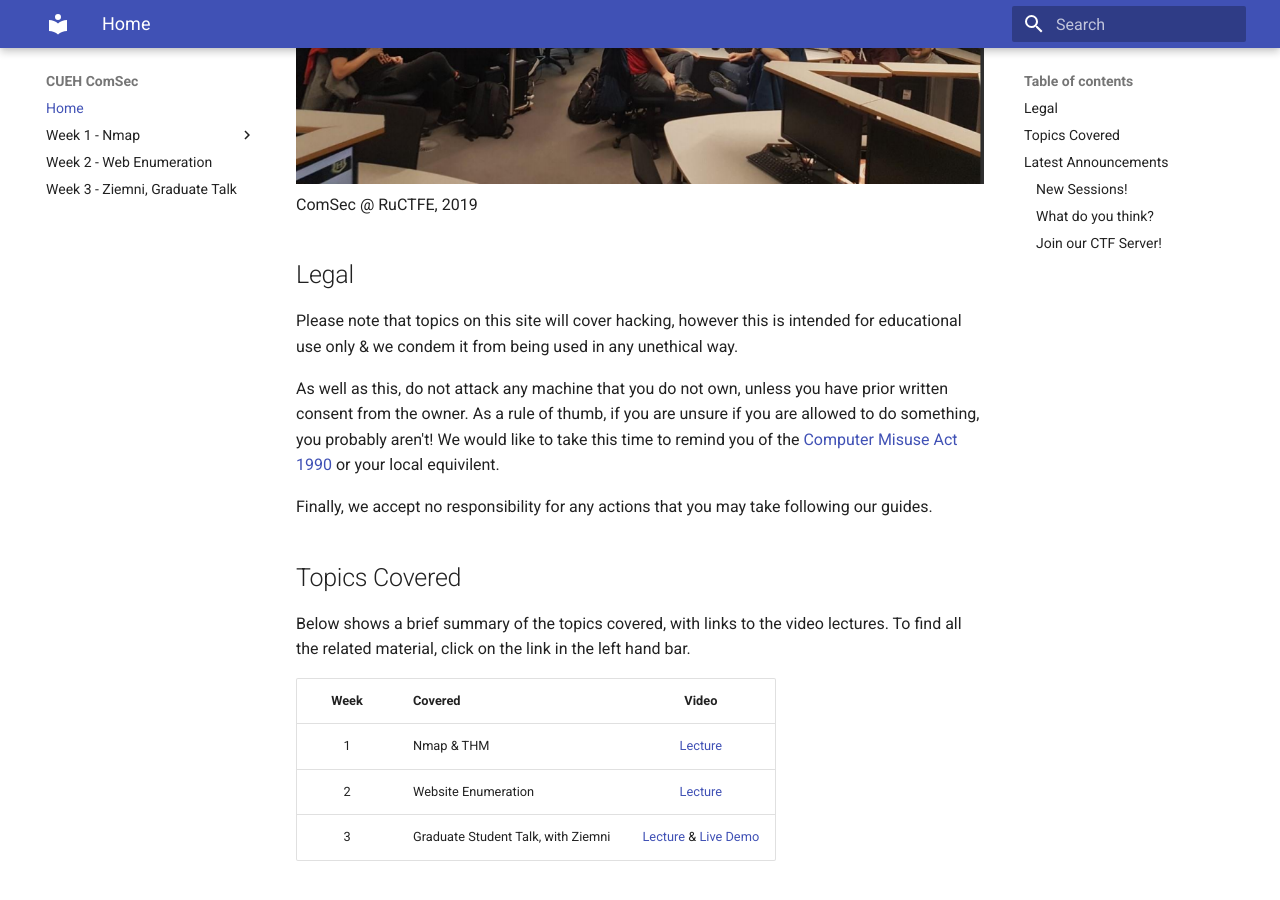
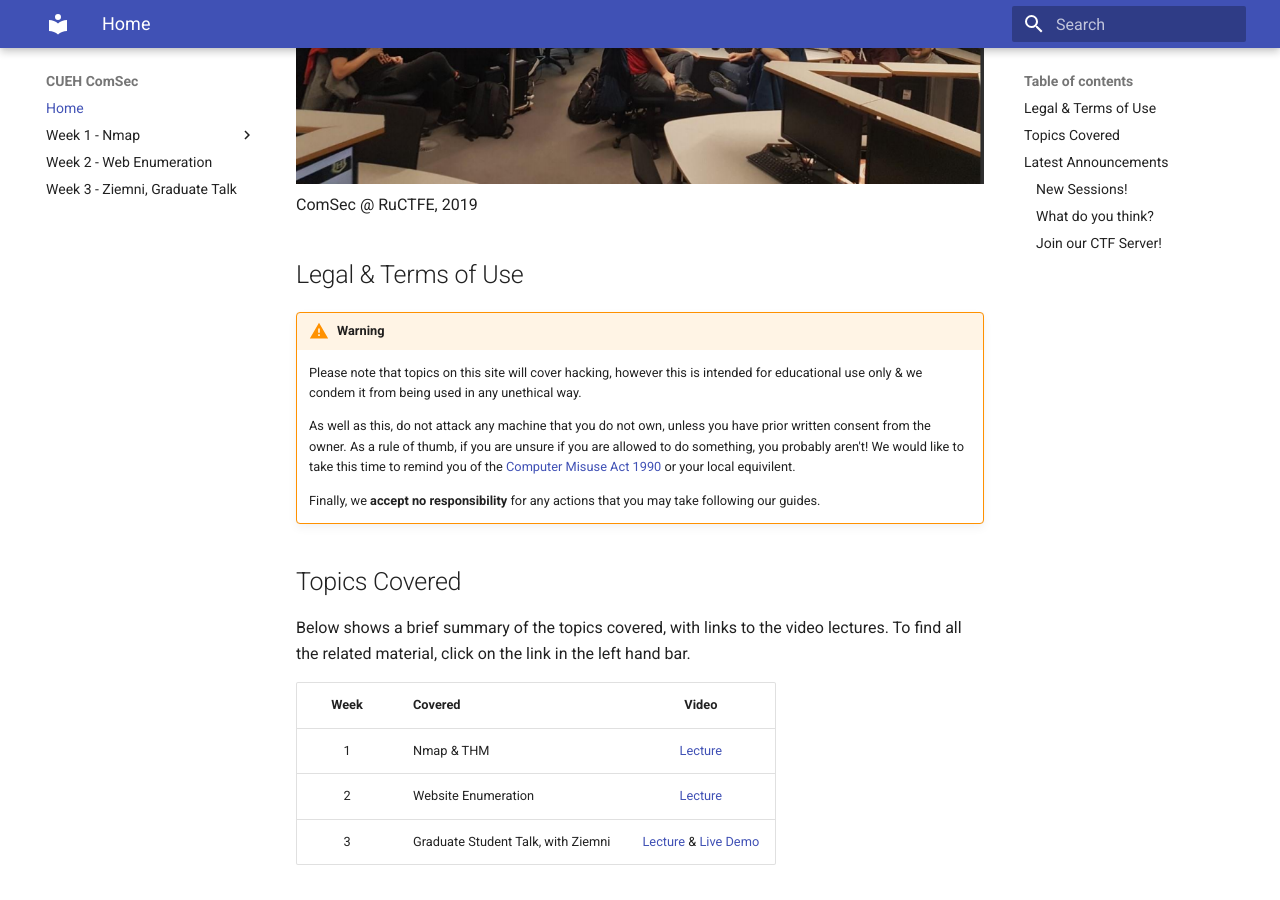
Before and after one commit to Cov-ComSec/Cov-ComSec.github.io, an MkDocs documentation site: the page built from docs/index.md, in a window 1280 px wide and 900 px high, scrolled down 669 px. Built offline with MkDocs 1.6.1 and Material for MkDocs 9.7.7, drawn with Linux system fonts in a browser that asks for light colours.

Commit message:
Admonitions
- Added admonitions

```diff
--- a/docs/index.md
+++ b/docs/index.md
@@ -6,12 +6,14 @@ Currently, we hold weekly meetings on [Discord](https://discord.gg/7SF7NKG). The
 ![ComSec RuCTFE, 2019](home.png)
 ComSec @ RuCTFE, 2019
 
-## Legal
-Please note that topics on this site will cover hacking, however this is intended for educational use only & we condem it from being used in any unethical way.
+## Legal & Terms of Use
 
-As well as this, do not attack any machine that you do not own, unless you have prior written consent from the owner. As a rule of thumb, if you are unsure if you are allowed to do something, you probably aren't! We would like to take this time to remind you of the [Computer Misuse Act 1990](https://www.legislation.gov.uk/ukpga/1990/18/contents) or your local equivilent.
+!!! warning
+    Please note that topics on this site will cover hacking, however this is intended for educational use only & we condem it from being used in any unethical way.
 
-Finally, we accept no responsibility for any actions that you may take following our guides.
+    As well as this, do not attack any machine that you do not own, unless you have prior written consent from the owner. As a rule of thumb, if you are unsure if you are allowed to do something, you probably aren't! We would like to take this time to remind you of the [Computer Misuse Act 1990](https://www.legislation.gov.uk/ukpga/1990/18/contents) or your local equivilent.
+
+    Finally, we **accept no responsibility** for any actions that you may take following our guides.
 
 ## Topics Covered
 Below shows a brief summary of the topics covered, with links to the video lectures. To find all the related material, click on the link in the left hand bar.
```
Also changed, not shown: docs/w1-nmap/index.md (+1 -1 lines), docs/w2-webenum/index.md (+2 -1 lines).
